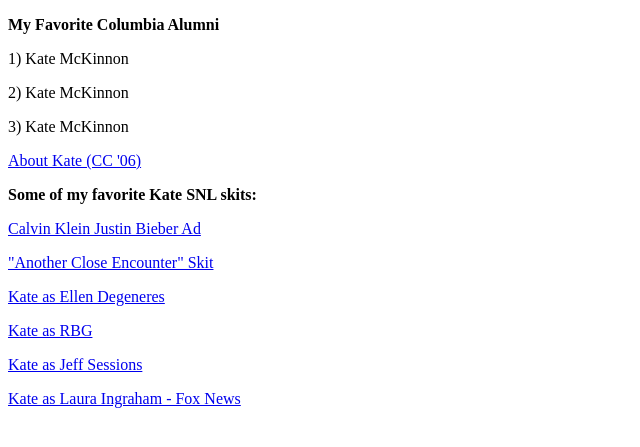
After one commit to kvoutes/krv2119-final, a Flask app: page /Kate in a window 1280 px wide. The commit adds this page. Shown: the top 447 px of the page, without its empty margins (0-640 px from the left). Run offline with Flask 2, Linux system fonts and the light colour scheme.

Commit message:
Content added to Kate page

```diff
--- a/app.py
+++ b/app.py
@@ -20,9 +20,9 @@ def bio():
 def classes():
     return render_template("classes.html")
 
-@app.route("/other")
-def other():
-    return render_template("other")
+@app.route("/Kate")
+def Kate():
+    return render_template("Kate.html")
 #start the server
 if __name__ == "__main__":
     app.run()
--- /dev/null
+++ b/templates/Kate.html
@@ -0,0 +1,22 @@
+<!DOCTYPE html>
+<html>
+
+<head>
+        <title>Alumni</title>
+    <head>
+    <body>
+    <p><b>My Favorite Columbia Alumni</b></p>
+    <p>1) Kate McKinnon</p>
+    <p>2) Kate McKinnon</p>
+    <p>3) Kate McKinnon</p>
+    <p><a href="https://www.college.columbia.edu/cct_archive/mar_apr07/features2.html">About Kate (CC '06)</a></p>
+    <p><b>Some of my favorite Kate SNL skits:</b></p>
+    <p><a href="https://www.youtube.com/watch?v=OXvo6ksBHnI">Calvin Klein Justin Bieber Ad</a></p>
+    <p><a href="https://www.youtube.com/watch?v=PfPdYYsEfAE">"Another Close Encounter" Skit</a></p>
+    <p><a href="https://www.youtube.com/watch?v=K68MO5d5tZw">Kate as Ellen Degeneres</a></p>
+    <p><a href="https://www.youtube.com/watch?v=aY8A2cpK6tg">Kate as RBG</a></p>
+    <p><a href="https://www.youtube.com/watch?v=H_I5QE2DLvg">Kate as Jeff Sessions</a></p>
+    <p><a href="https://www.youtube.com/watch?v=kG7szS15O8Q">Kate as Laura Ingraham - Fox News</a></p>
+    </body>
+
+<html>
--- a/templates/other.html
+++ /dev/null
@@ -1,6 +0,0 @@
-<!DOCTYPE html>
-<html>
-
-
-
-<html>
```
Also changed, not shown: templates/classes.html (+2 -5 lines), templates/index.html (+5 -5 lines), static/kate_mckinnon.jpeg (added), 1 other file.
